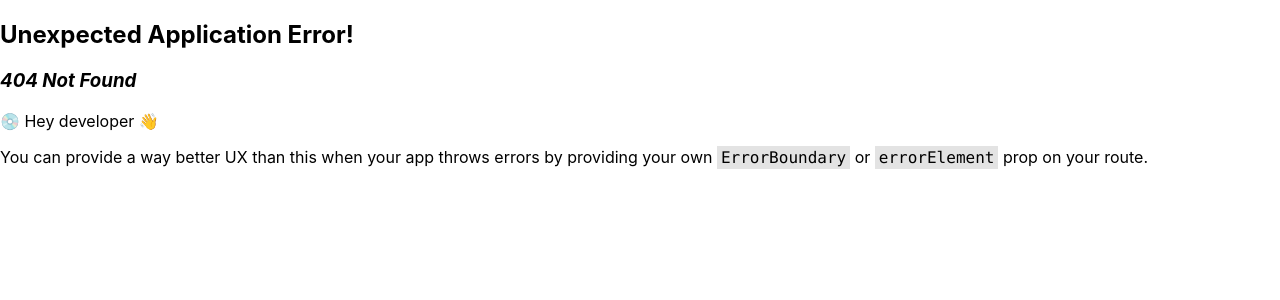
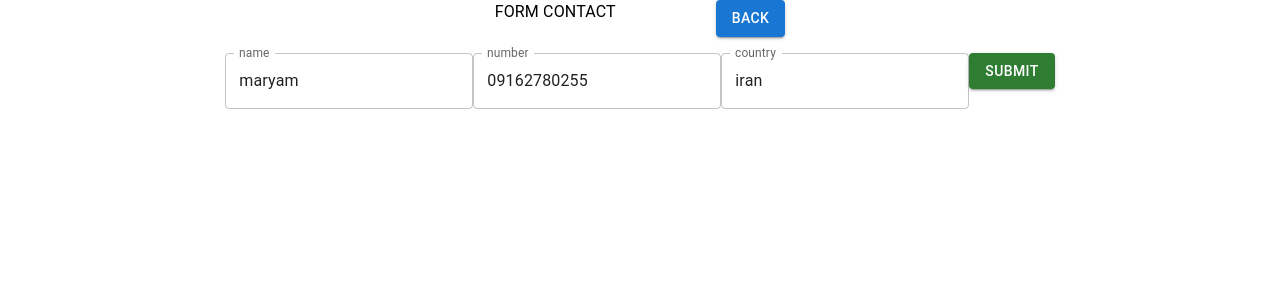
Before and after one commit to maryamkaramad/myContact2, a React (Create React App) app: page /updatecontact/1 in a window 1280 px wide. Before the commit this address had no page. Shown: the top 300 px of the page. Built offline with nearby package versions, Linux system fonts and the light colour scheme.

Commit message:
add updatecontact

```diff
--- a/src/componenets/Home/HomeHeader.jsx
+++ b/src/componenets/Home/HomeHeader.jsx
@@ -14,7 +14,9 @@ const HomeHeader = () => {
       </Typography>
       <Grid>
         <Link to={"/addcontact"}>
-          <Button varient="outlined">add contact</Button>
+          <Button variant="contained" color="success">
+            add contact
+          </Button>
         </Link>
       </Grid>
     </Grid>
--- a/src/componenets/Home/TableContact.js
+++ b/src/componenets/Home/TableContact.js
@@ -2,7 +2,6 @@ import React from 'react'
 import {Grid} from "@mui/material";
 import { useSelector} from 'react-redux'
 import TableRow from './TableRow';
-
 const TableContact = () => {
   const contacts = useSelector((state) => state.contacts)
 
--- a/src/componenets/Home/TableRow.js
+++ b/src/componenets/Home/TableRow.js
@@ -3,6 +3,7 @@ import { Button, Grid, Typography } from "@mui/material";
 import rowTable from '../../data/home/rowTable'
 import { useDispatch } from 'react-redux';
 import { deleteContact } from '../../redux/slice/contact.reducer';
+import { Link} from 'react-router-dom';
 const TableRow = ( {contact}) => {
   const dispatch=useDispatch()
   const handledelete=id=>{
@@ -18,7 +19,9 @@ dispatch(deleteContact(id))
 <Button variant={'contained'}  color={'error'} onClick={()=>handledelete(contact.id)}>Delete</Button>
 </Grid>
 <Grid padding={2}>
-<Button variant={'contained'}>Info</Button>
+  <Link to={`/updatecontact/${contact.id}`}>
+  <Button variant={'contained'}>update</Button></Link>
+
 </Grid>
 <Grid padding={2}>
 <Button variant={'contained'} color={'warning'}>ChekTodo</Button>
--- a/src/page/Form.js
+++ b/src/page/Form.js
@@ -4,23 +4,32 @@ import { Button } from '@mui/material';
 import { useState, useEffect } from 'react';
 import FormInput from '../data/form/FormInout';
 import { useDispatch } from 'react-redux';
-import {addContact} from '../redux/slice/contact.reducer'
+import {addContact, updateContact} from '../redux/slice/contact.reducer'
 import {useNavigate} from 'react-router-dom'
-import { Link } from 'react-router-dom';
+import { Link,useParams } from 'react-router-dom';
+import { useSelector } from 'react-redux';
 const Form = () => {
+  const {contactId}=useParams()
+  const contacts = useSelector((state) => state.contacts)
   const dispatch=useDispatch();
 const navigate=useNavigate()
 const emptyInput={id:Math.floor(Math.random()*1000),name:"", number:"", country:""}
   const[form,setForm]=useState(emptyInput);
-  console.log(form)
+
   const handlechang=(e)=>{
     setForm({...form,[e.target.name]:e.target.value})
   }
+  const [state,setState]=useState('add')
   const handlesubmit=e=>{
     e.preventDefault();
-    dispatch(addContact(form))
-    clearInput()
- navigate('/')
+    if(state==='add'){  dispatch(addContact(form))
+     }
+else if(state==='update'){
+dispatch(updateContact(form))
+}
+     clearInput()
+     navigate('/')
+
   }
   const clearInput=()=>{
     setForm(emptyInput);
@@ -31,6 +40,15 @@ const emptyInput={id:Math.floor(Math.random()*1000),name:"", number:"", country:
       clearInput()
   }
   },[]);
+
+  useEffect(()=>{
+const c = contacts.filter(contact=> contact.id===Number(contactId))[0]
+if(c){
+  setForm(c)
+}
+  },[])
+
+
   return (
     <Grid  display={"flex"} alignItems={"center"} justifyContent={"center"}>
     <Grid container display={"flex"} flexDirection={"column"} alignItems={"center"} >
--- a/src/redux/slice/contact.reducer.js
+++ b/src/redux/slice/contact.reducer.js
@@ -22,11 +22,18 @@ export const ContactSlice = createSlice({
       state.push(payload)
 
         },
+        updateContact: (state,action) => {
+          const{payload}=action
+          //payload==={id name number country}
+       const index = state.findIndex(state=> state.id===payload.id)
+         state[index]=payload
+
+            },
 
   },
 })
 
 
-export const { deleteContact, addContact } = ContactSlice.actions
+export const { deleteContact, addContact ,updateContact} = ContactSlice.actions
 
 export default ContactSlice.reducer
--- a/src/router/route.js
+++ b/src/router/route.js
@@ -11,5 +11,9 @@ const router = createBrowserRouter([
       path: "/addcontact",
       element: <Form/>,
     },
+    {
+      path: "/updatecontact/:contactId",
+      element: <Form/>,
+    },
   ]);
   export default router
```
